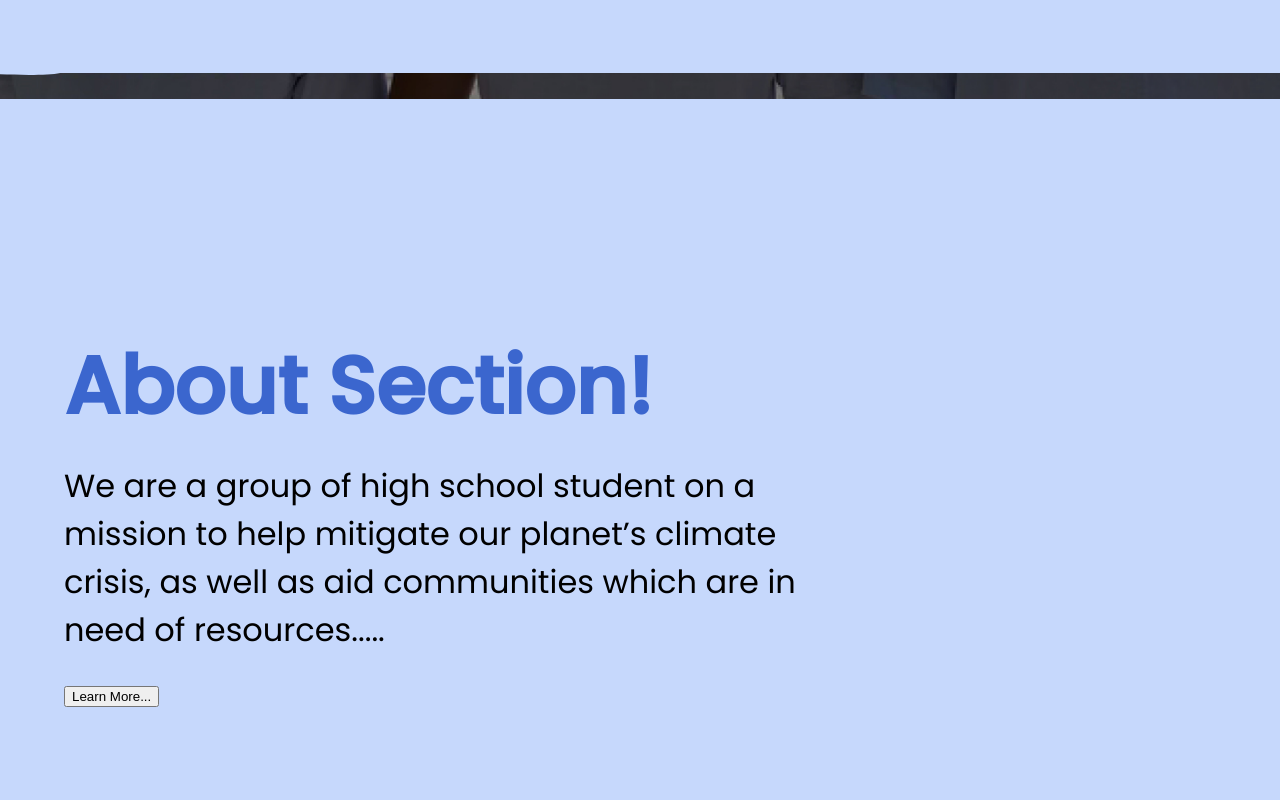
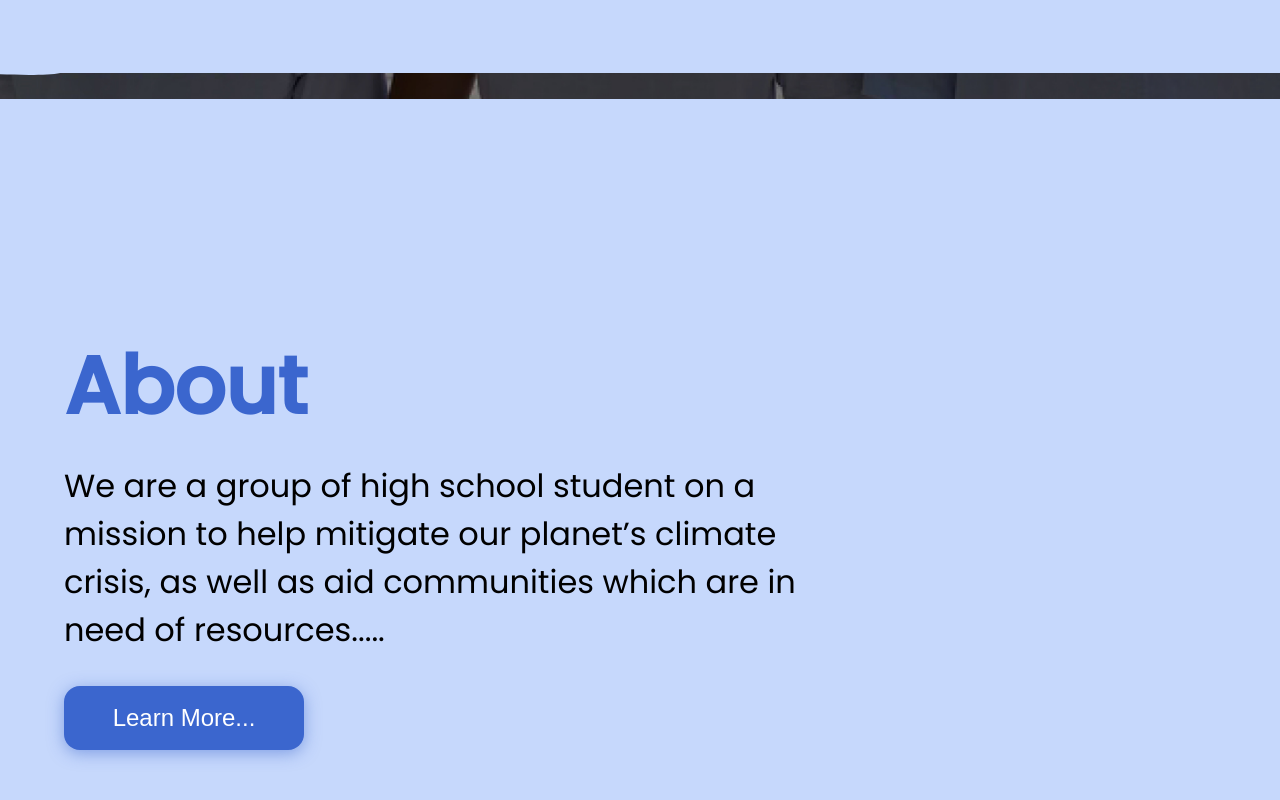
Before and after one commit to codeyStein/ProtectCorals, a Next.js app: page / in a window 1280 px wide. Shown: the part 726-1526 px from the top of the page. Before the commit the page ends 1449 px from the top, so only its background shows below. Built offline with nearby package versions, Linux system fonts and the light colour scheme.

Commit message:
About hero section done

```diff
--- a/components/About.js
+++ b/components/About.js
@@ -8,7 +8,7 @@ export default function About() {
 		<div className="About">
 			<img src={wave} alt="about section divder" className="about--wave" draggable={false}/>
 			<div className="about--container">
-				<h2>About Section!</h2>
+				<h2>About</h2>
 				<p>
 					We are a group of high school student on a mission to help mitigate our planet’s climate crisis, as well as aid communities which are in need of resources.....
 				</p>
--- a/styles/globals.css
+++ b/styles/globals.css
@@ -44,7 +44,26 @@ body {
 }
 
 .About button {
-  margin-bottom: 1rem;
+  width: 15rem;
+  height: 4rem;
+
+  background: var(--clr-blue);
+  color: #fff;
+
+  font-size: 1.5rem;
+
+  border: none;
+  border-radius: 1rem;
+
+  margin-bottom: 5rem;
+  cursor: pointer;
+  box-shadow: 0px 0.2rem 1rem rgba(59, 102, 206, 0.5);
+  transition: 250ms cubic-bezier(0, 0, 0.5, 1);
+}
+
+.About button:hover, .About button:focus {
+  box-shadow: 0px 0.5rem 1.5rem rgba(59, 102, 206, 0.75);
+  transform: translateY(-0.2rem);
 }
 
 .about--container {
@@ -90,6 +109,8 @@ body {
   height: 2rem;
   width: 15rem;
 
+  cursor: pointer;
+
   font-size: 1rem;
 
   border: 1px solid var(--clr-black);
@@ -130,6 +151,7 @@ nav {
 }
 
 .nav nav button {
+
   font-size: 40PX;
   color: var(--clr-blue);
   display: none;
@@ -238,6 +260,7 @@ nav {
   opacity: 0;
   transition: all 200ms cubic-bezier(0, 0, 0.5, 1);
   animation: fadein-leftButton 1000ms cubic-bezier(0, 0, 0.5, 1) 300ms forwards;
+  z-index: 16;
 
 }
 
```
